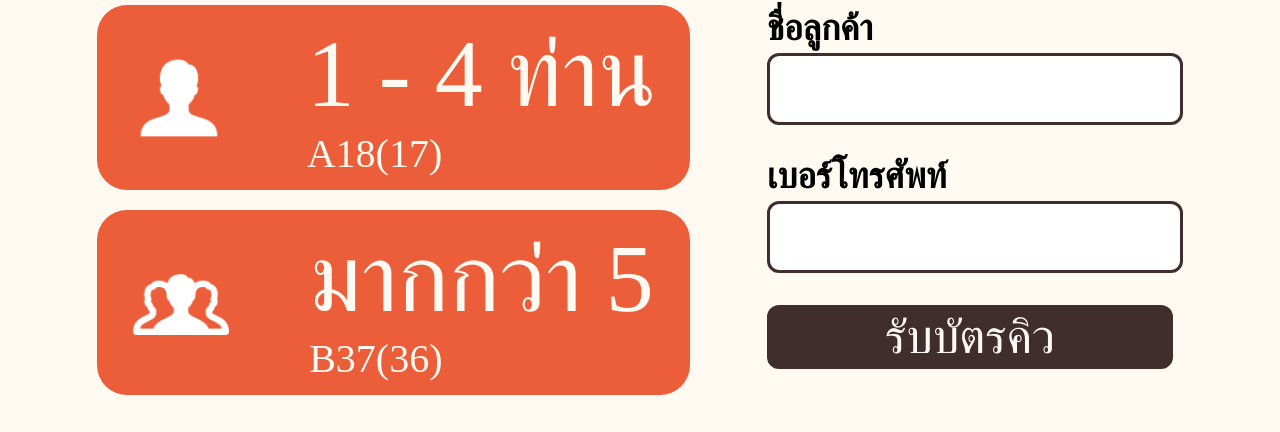
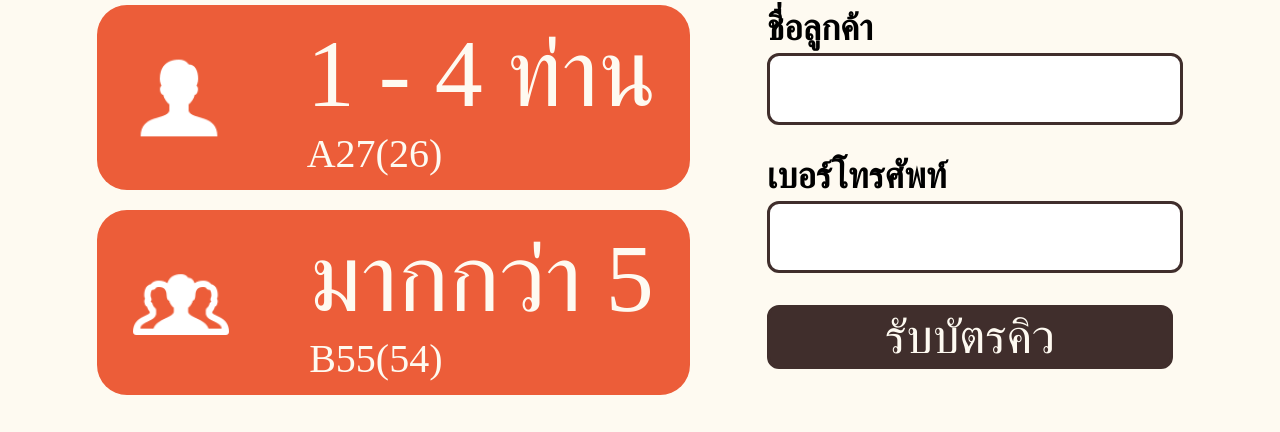
Before and after one commit to arayaya/shabubaru, a React (Vite) app: page /main in a window 1280 px wide. Shown: the part 335-767 px from the top of the page. Built offline with nearby package versions, Linux system fonts and the light colour scheme; the HTML template or start-up script is replaced by a standard one; a web font is replaced by a local one.

Commit message:
updated random number

```diff
--- a/src/QueueReceptionPage.jsx
+++ b/src/QueueReceptionPage.jsx
@@ -17,8 +17,8 @@ function QueueReceptionPage() {
   const [notiNumber, setnotiNumber] = useState("");
   // const currentQueueA = randomNumber(1, 200);
   // const currentQueueB = randomNumber(1, 200);
-  const [currentQueueA, setCurrentQueueA] = useState(randomNumber(1, 200));
-  const [currentQueueB, setCurrentQueueB] = useState(randomNumber(1, 200));
+  const [currentQueueA, setCurrentQueueA] = useState(randomNumber(1, 300));
+  const [currentQueueB, setCurrentQueueB] = useState(randomNumber(1, 300));
   function randomNumber(min, max) {
     return Math.floor(Math.random() * (max - min + 1) + min);
   }
@@ -78,7 +78,7 @@ function QueueReceptionPage() {
     }
 
     if (valid) {
-      console.log("PASS");
+      // console.log("PASS");
       dispath(setcusType(cusType));
       dispath(setqueueLeft(queueL));
       dispath(setcurrentQueue(currentQ));
```
